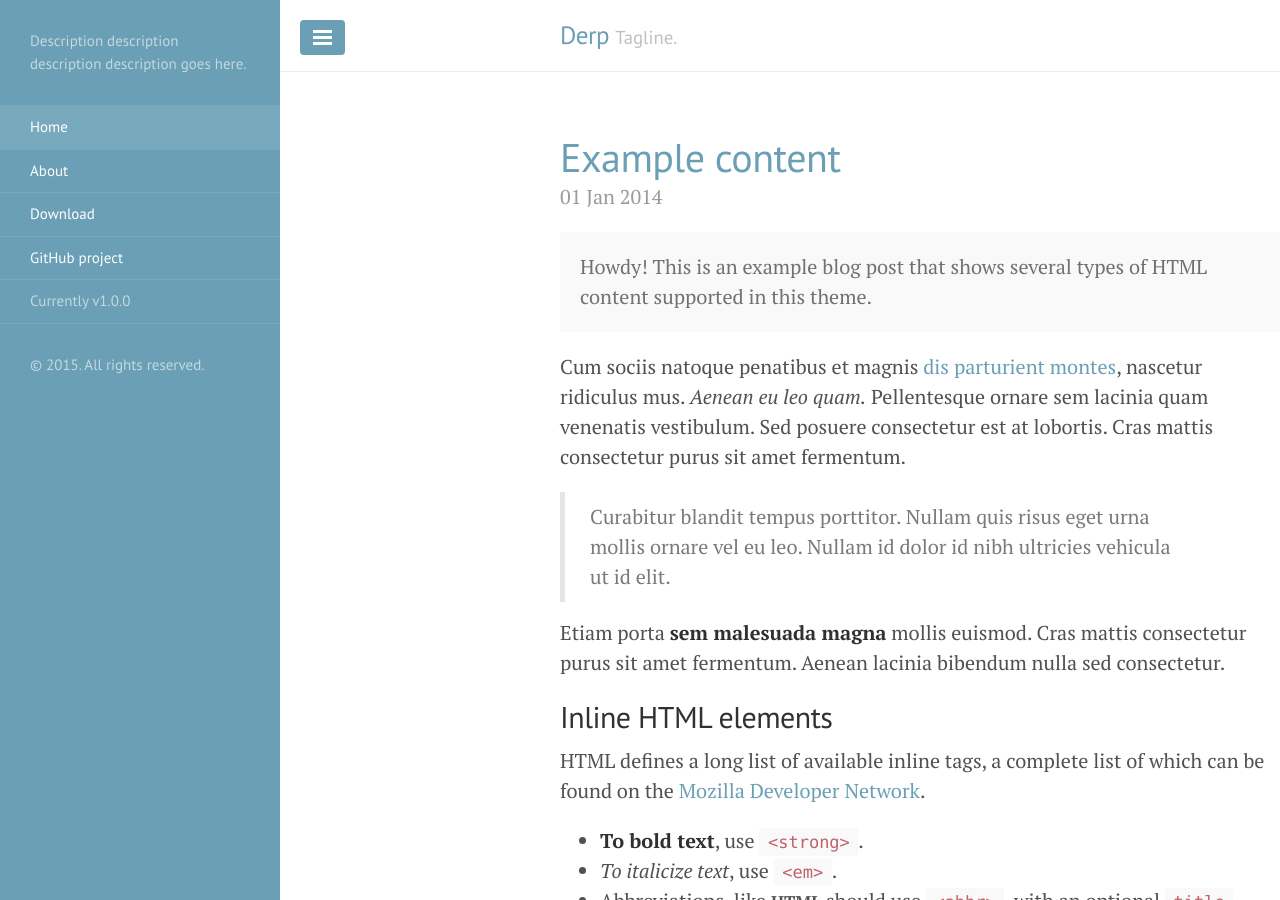
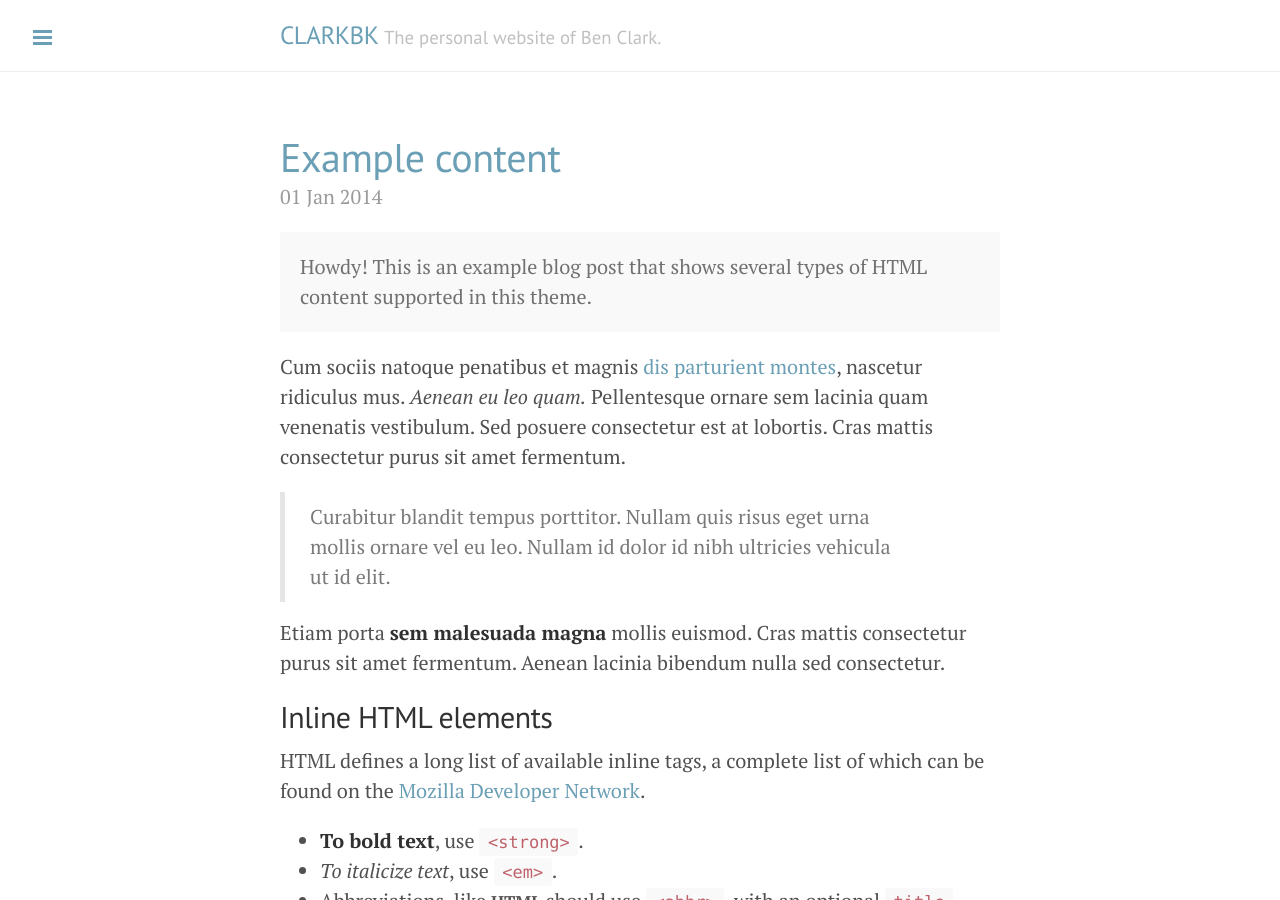
Before and after one commit to clarkbk/clarkbk.github.io, a Jekyll site: the page built from index.html, in a window 1280 px wide and 900 px high. Built offline with Jekyll 4.4.1, drawn with Linux system fonts in a browser that asks for light colours; Markdown is read by kramdown in place of the engine named in the settings; the list of posts is cut into pages by our own code.

Commit message:
minor changes

```diff
--- a/_config.yml
+++ b/_config.yml
@@ -11,18 +11,18 @@
 relative_permalinks: true
 
 # Setup
-title:               Derp
-tagline:             'Tagline.'
-description:         'Description description description description goes here.'
+title:               CLARKBK
+tagline:             'The personal website of Ben Clark.'
+description:         "Ben Clark is a guy living in New York City and doing marketing work at <a href='https://seatgeek.com/' target='_blank'>SeatGeek</a>. He's originally from Atlanta, went to school at Vanderbilt, and used to work at <a href='http://www.yelp.com/nyc' target='_blank'>Yelp</a>, <a href='https://www.clover.com/' target='_blank'>Clover</a>, <a href='http://www.exacttarget.com/products/social-media-marketing/buddy-media' target='_blank'>Buddy Media</a>, and <a href='http://www.salesforce.com/' target='_blank'>Salesforce.com</a>."
 url:                 http://clarkbk.github.io
 baseurl:             /
 paginate:            5
+
+github:
+  repo:              https://github.com/clarkbk/clarkbk.github.io
 
 # About/contact
 author:
   name:              Ben Clark
   url:               https://twitter.com/clarkbk
   email:             benjamin.k.clark@gmail.com
-
-# Custom vars
-version:             1.0.0
--- a/_includes/sidebar.html
+++ b/_includes/sidebar.html
@@ -1,6 +1,6 @@
 <!-- Target for toggling the sidebar `.sidebar-checkbox` is for regular
      styles, `#sidebar-checkbox` for behavior. -->
-<input type="checkbox" class="sidebar-checkbox" id="sidebar-checkbox" checked>
+<input type="checkbox" class="sidebar-checkbox" id="sidebar-checkbox">
 
 <!-- Toggleable sidebar -->
 <div class="sidebar" id="sidebar">
@@ -25,14 +25,12 @@
       {% endif %}
     {% endfor %}
 
-    <a class="sidebar-nav-item" href="{{ site.github.repo }}/archive/v{{ site.version }}.zip">Download</a>
     <a class="sidebar-nav-item" href="{{ site.github.repo }}">GitHub project</a>
-    <span class="sidebar-nav-item">Currently v{{ site.version }}</span>
   </nav>
 
   <div class="sidebar-item">
     <p>
-      &copy; {{ site.time | date: '%Y' }}. All rights reserved.
+      &copy; {{ site.time | date: '%Y' }}.
     </p>
   </div>
 </div>
```
